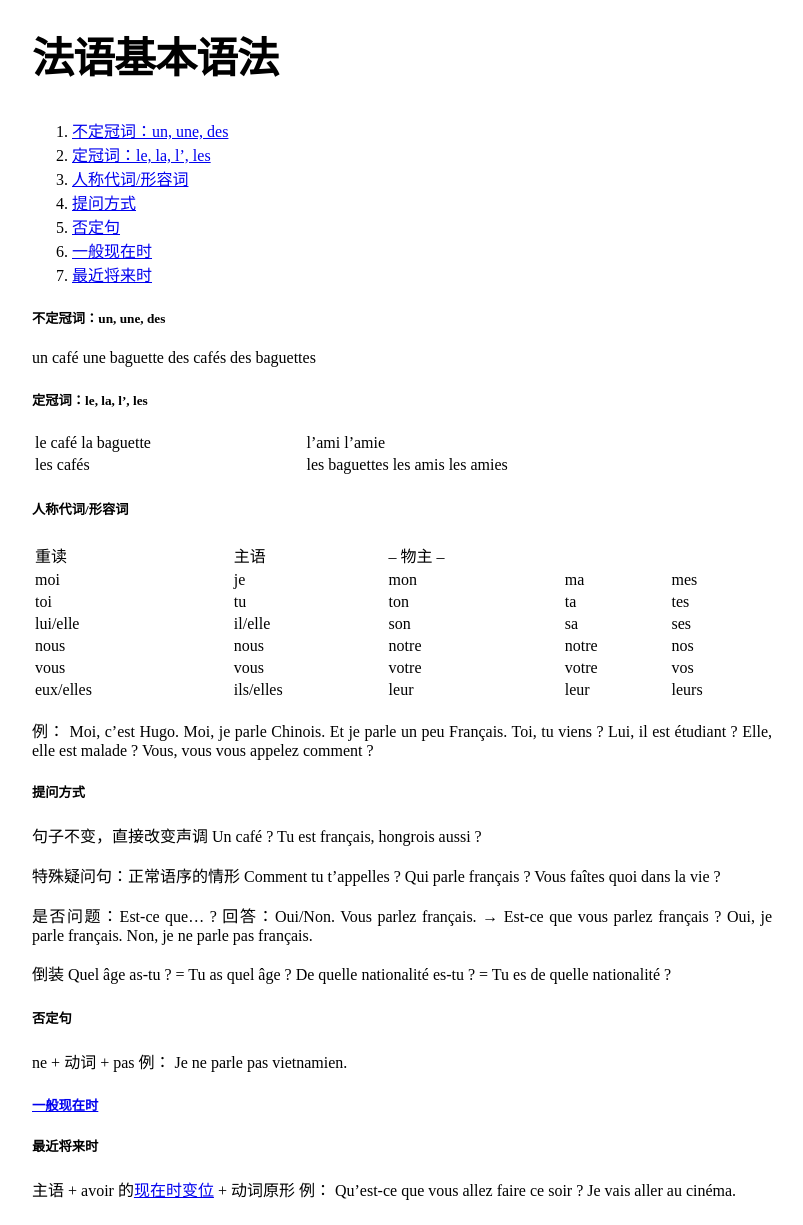
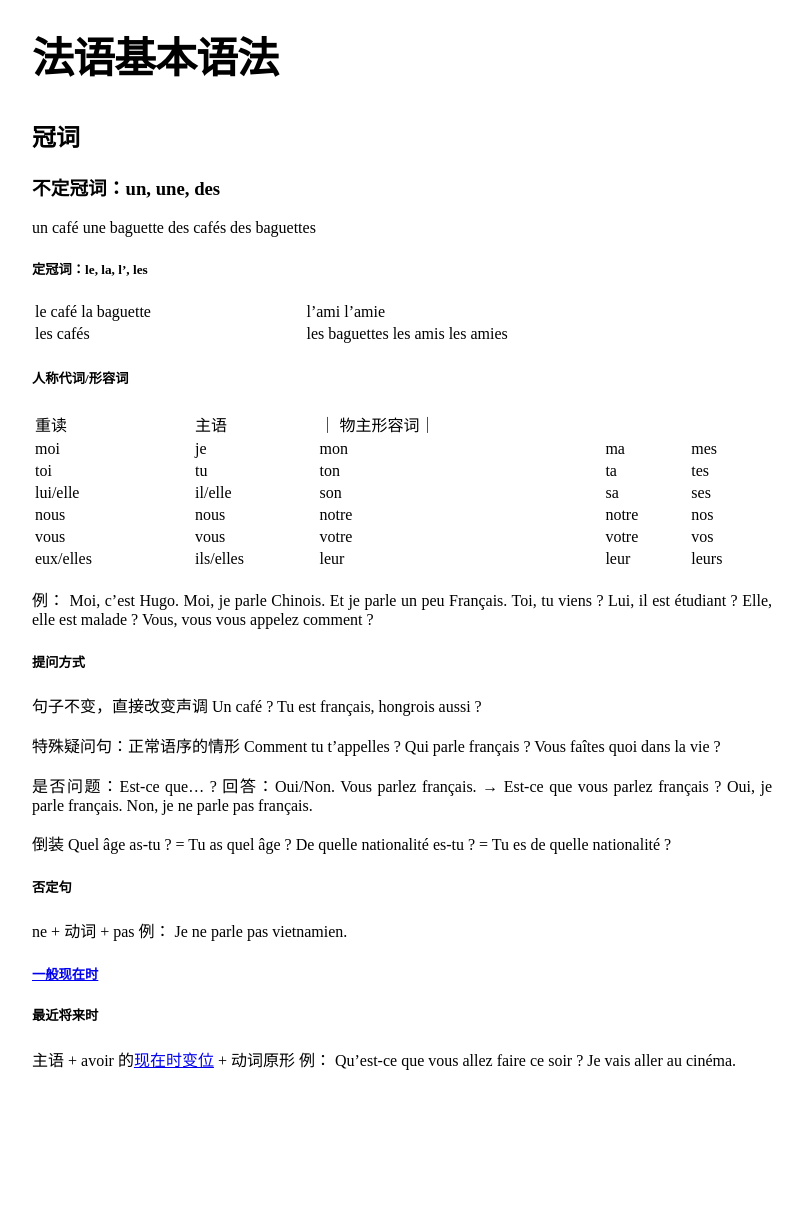
Before and after one commit to keinriesenradinparis/testing_local, a Jekyll site: the page built from _posts/2022/2022-12-16-法语语法入门.md, in a window 1280 px wide. Shown: the whole page, without its empty margins (238-1041 px from the left). Built offline with Jekyll 4.4.1, drawn with Linux system fonts in a browser that asks for light colours; after the commit the page ends 1095 px from its top, so only the background shows below that.

Commit message:
Update 2022-12-16-法语语法入门.md

```diff
--- a/_posts/2022/2022-12-16-法语语法入门.md
+++ b/_posts/2022/2022-12-16-法语语法入门.md
@@ -7,15 +7,9 @@
 layout: page_light
 ---
 
-1. [不定冠词：un, une, des](https://keinriesenradinparis.wordpress.com/2022/12/16/%e6%b3%95%e8%af%ad%e8%af%ad%e6%b3%95%e5%85%a5%e9%97%a8/#不定冠词-un-une-des)
-2. [定冠词：le, la, l', les](https://keinriesenradinparis.wordpress.com/2022/12/16/%e6%b3%95%e8%af%ad%e8%af%ad%e6%b3%95%e5%85%a5%e9%97%a8/#定冠词-le-la-l-les)
-3. [人称代词/形容词](https://keinriesenradinparis.wordpress.com/2022/12/16/%e6%b3%95%e8%af%ad%e8%af%ad%e6%b3%95%e5%85%a5%e9%97%a8/#block-9f72c23a-580c-4ec0-8026-9fa28dd689d7)
-4. [提问方式](https://keinriesenradinparis.wordpress.com/2022/12/16/%e6%b3%95%e8%af%ad%e8%af%ad%e6%b3%95%e5%85%a5%e9%97%a8/#提问方式)
-5. [否定句](https://keinriesenradinparis.wordpress.com/2022/12/16/%e6%b3%95%e8%af%ad%e8%af%ad%e6%b3%95%e5%85%a5%e9%97%a8/#否定句)
-6. [一般现在时](https://keinriesenradinparis.wordpress.com/2022/12/16/%e6%b3%95%e8%af%ad%e8%af%ad%e6%b3%95%e5%85%a5%e9%97%a8/#一般现在时)
-7. [最近将来时](https://keinriesenradinparis.wordpress.com/2022/12/16/%e6%b3%95%e8%af%ad%e8%af%ad%e6%b3%95%e5%85%a5%e9%97%a8/#最近将来时)
+## 冠词
 
-##### 不定冠词：un, une, des
+### 不定冠词：un, une, des
 
  un café     une baguette
 des cafés    des baguettes
```
Also changed, not shown: other parts of _posts/2022/2022-12-16-法语语法入门.md (+1 -1 lines).
